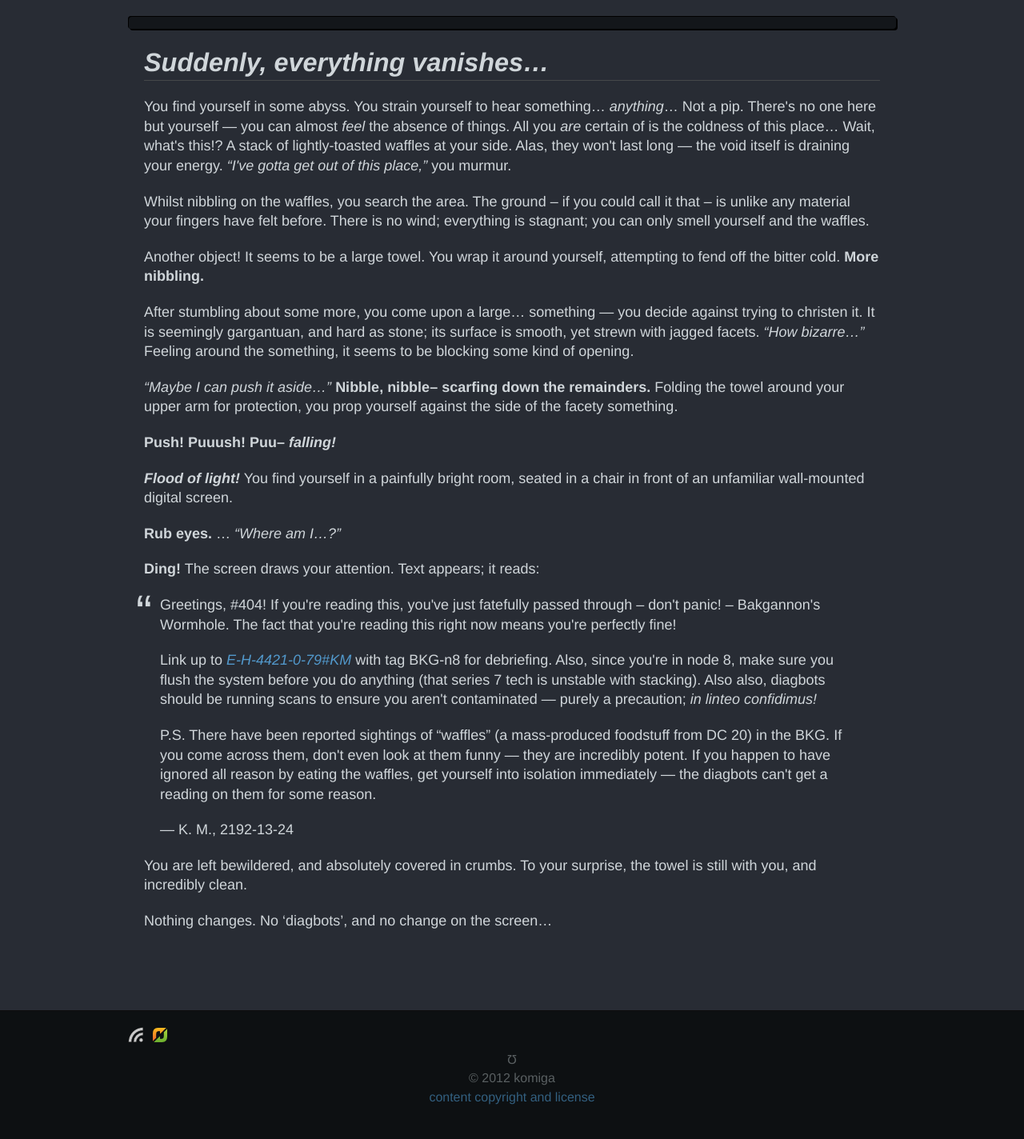
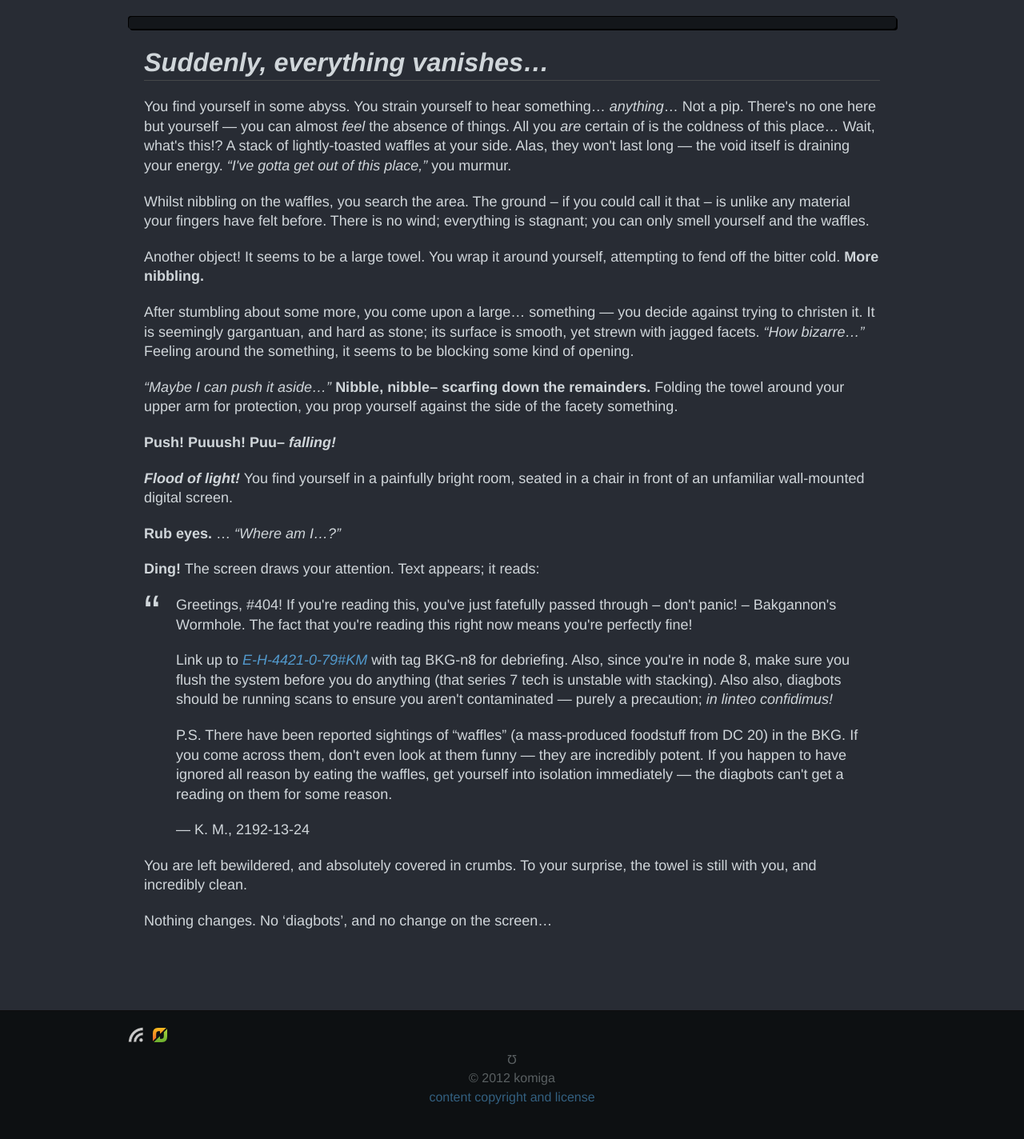
Before and after one commit to Allopoeia/allopoeia.github.com, a Jekyll site: the page built from etc/404-rendered.html, in a window 1280 px wide. Shown: the whole page at 80% size. Built offline with Jekyll 4.4.1, drawn with Linux system fonts in a browser that asks for light colours; Markdown is read by kramdown in place of the engine named in the settings; comment, search, counter and statistics services are not loaded.

Commit message:
Moved <blockquote> back to its proper place (and stay there!); added inset styler.

```diff
--- a/css/screen.css
+++ b/css/screen.css
@@ -141,7 +141,7 @@ ol, ul {
 	margin: 20px 0px 20px 40px;
 }
 p {margin: 20px 0px;}
-blockquote, q {margin: 20px;}
+blockquote, q {margin: 20px; margin-left: 40px;}
 
 ol {list-style: decimal;}
 ul {list-style: disc;}
@@ -165,6 +165,8 @@ sup {
 .clr-less {color: #5A6062;}
 .clr-bg-norm {background-color: #282C34;}
 .clr-bg-midl {background-color: #202329;}
+
+.normal-inset {margin-left: 20px;}
 
 .div-relative {position: relative;}
 .generic-float-right {float: right;}
@@ -403,7 +405,7 @@ a.nav-item-active/*, a:hover.nav-item*/ {
 	height: 20px;
 	/*margin-right: 20px;*/
 	margin-top: 10px;
-	margin-left: -30px;
+	margin-left: -40px;
 	font-style: normal;
 	font-size: 60px;
 	content: "“";
```
